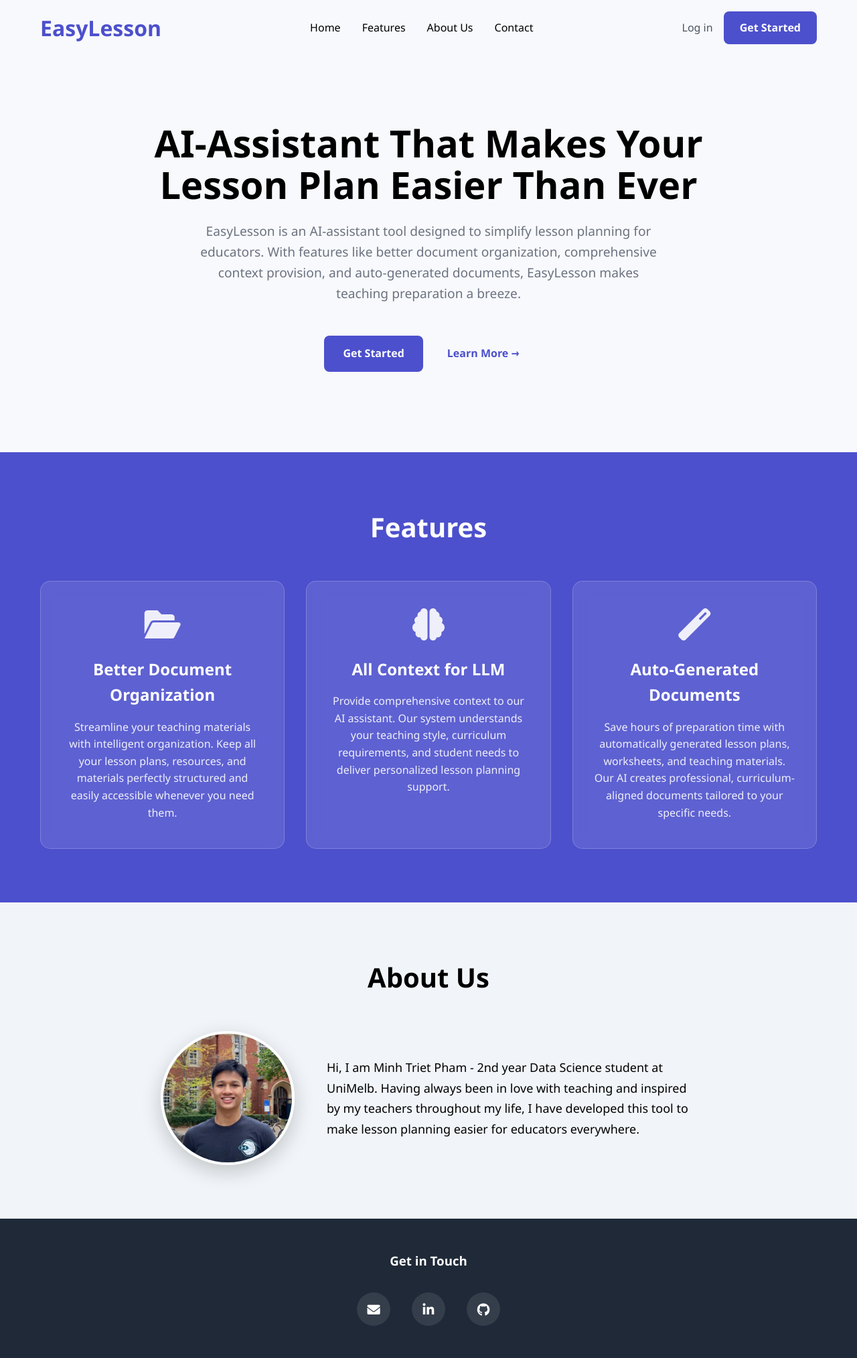
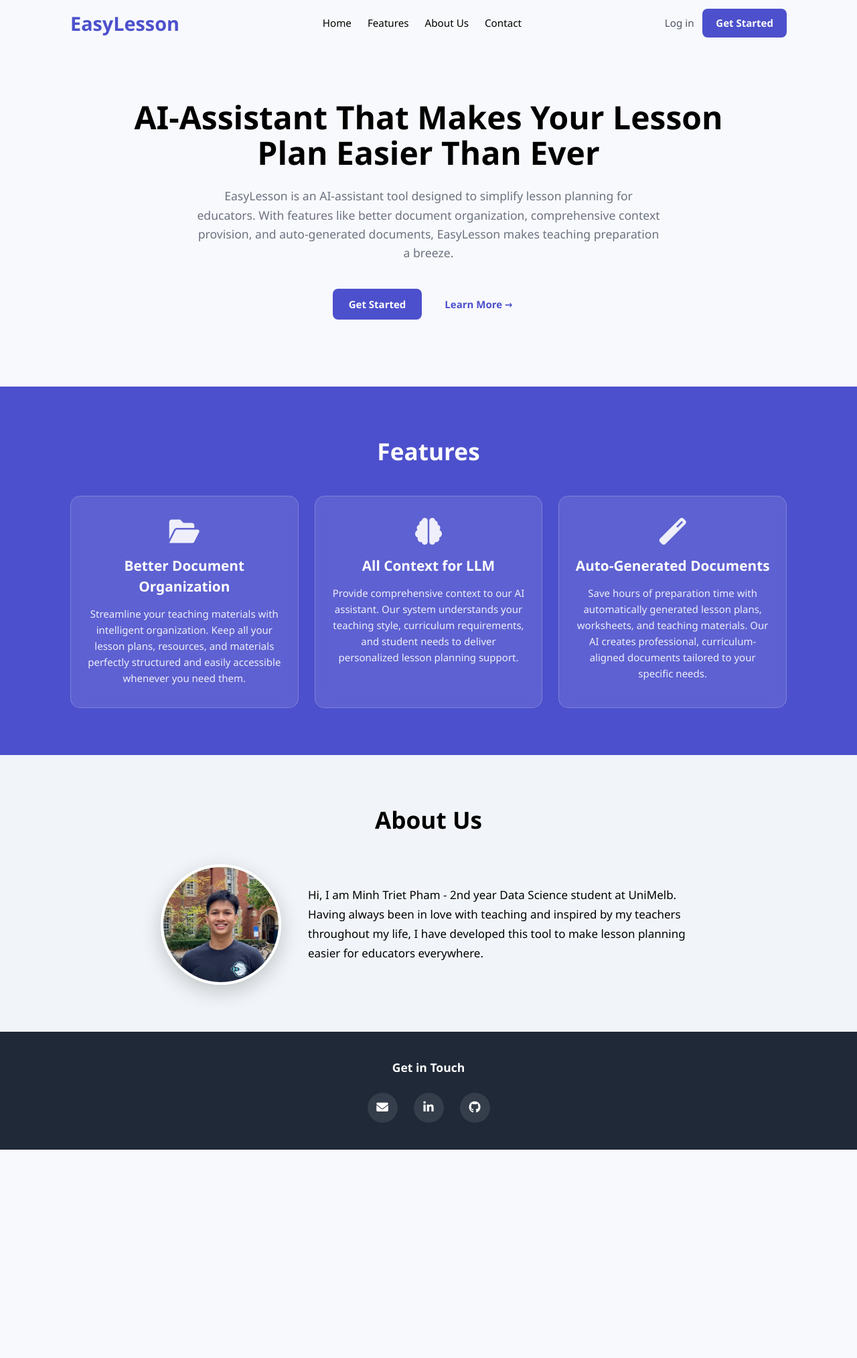
Before and after one commit to minhtrietcancode/easylessonplan, a Python web app: template frontend/templates/index.html in a window 1280 px wide. Shown: the whole page at 67% size. After the commit the page ends 1716 px from the top, so only its background shows below. Run offline with Jinja, Linux system fonts and the light colour scheme; the template is opened without the code that fills it, so the values that code supplies are empty.

Commit message:
adjust layout -> make everything smaller

```diff
--- a/frontend/static/index.css
+++ b/frontend/static/index.css
@@ -6,16 +6,17 @@
 
 body {
     font-family: 'Segoe UI', Tahoma, Geneva, Verdana, sans-serif;
-    line-height: 1.6;
+    line-height: 1.5;
     color: #000000;
     background: #f8f9fc;
     min-height: 100vh;
+    font-size: 15px; /* Added for overall text size adjustment */
 }
 
 .container {
-    max-width: 1200px;
+    max-width: 1100px; /* Reduced max-width for a more compact layout */
     margin: 0 auto;
-    padding: 0 20px;
+    padding: 0 15px; /* Adjusted padding */
 }
 
 /* Header */
@@ -32,18 +33,18 @@ header {
     display: flex;
     justify-content: space-between;
     align-items: center;
-    padding: 1rem 0;
+    padding: 0.8rem 0; /* Reduced padding */
 }
 
 .nav-section {
     display: flex;
     align-items: center;
-    gap: 3rem;
+    gap: 1.5rem; /* Reduced gap between links */
 }
 
 .nav-links {
     display: flex;
-    gap: 2rem;
+    gap: 1.5rem; /* Reduced gap between links */
     list-style: none;
 }
 
@@ -52,6 +53,7 @@ header {
     text-decoration: none;
     font-weight: 500;
     transition: color 0.3s ease;
+    font-size: 0.95rem; /* Slightly reduced font size */
 }
 
 .nav-links a:hover {
@@ -61,7 +63,7 @@ header {
 .auth-section {
     display: flex;
     align-items: center;
-    gap: 1rem;
+    gap: 0.8rem; /* Reduced gap */
 }
 
 .login-link {
@@ -69,6 +71,7 @@ header {
     text-decoration: none;
     font-weight: 500;
     transition: color 0.3s ease;
+    font-size: 0.95rem; /* Slightly reduced font size */
 }
 
 .login-link:hover {
@@ -76,7 +79,7 @@ header {
 }
 
 .logo {
-    font-size: 2rem;
+    font-size: 1.8rem; /* Reduced logo size */
     font-weight: 700;
     color: #4C50CC;
     text-decoration: none;
@@ -91,10 +94,10 @@ header {
 .cta-button {
     background: #4C50CC;
     color: white;
-    padding: 12px 24px;
+    padding: 10px 20px; /* Reduced padding */
     border: none;
     border-radius: 8px;
-    font-size: 16px;
+    font-size: 15px; /* Slightly reduced font size */
     font-weight: 600;
     cursor: pointer;
     text-decoration: none;
@@ -112,12 +115,12 @@ header {
 /* Hero Section */
 .hero {
     text-align: center;
-    padding: 100px 0 120px 0;
+    padding: 80px 0 100px 0; /* Reduced padding */
     background: #f8f9fc;
 }
 
 .hero h1 {
-    font-size: 3.5rem;
+    font-size: 3rem; /* Reduced font size */
     font-weight: 600; /* Made thinner */
     margin-bottom: 1.5rem;
     color: #000000;
@@ -129,9 +132,9 @@ header {
 }
 
 .hero-description {
-    font-size: 1.2rem;
+    font-size: 1.1rem; /* Reduced font size */
     color: #6b7280;
-    margin-bottom: 3rem;
+    margin-bottom: 2.5rem; /* Reduced margin */
     line-height: 1.6;
     max-width: 700px;
     margin-left: auto;
@@ -149,10 +152,10 @@ header {
 .primary-button {
     background: #4C50CC;
     color: white;
-    padding: 14px 28px;
+    padding: 12px 24px; /* Reduced padding */
     border: none;
     border-radius: 8px;
-    font-size: 16px;
+    font-size: 15px; /* Reduced font size */
     font-weight: 600;
     cursor: pointer;
     text-decoration: none;
@@ -168,8 +171,8 @@ header {
     color: #4C50CC;
     text-decoration: none;
     font-weight: 600;
-    font-size: 16px;
-    padding: 14px 20px;
+    font-size: 15px; /* Reduced font size */
+    padding: 12px 18px; /* Reduced padding */
     transition: all 0.3s ease;
 }
 
@@ -179,7 +182,7 @@ header {
 
 /* Features Section */
 .features {
-    padding: 80px 0;
+    padding: 70px 0; /* Reduced padding */
     background: #4C50CC;
     color: white;
 }
@@ -190,21 +193,21 @@ header {
 
 .section-title {
     text-align: center;
-    font-size: 2.5rem;
+    font-size: 2.2rem; /* Reduced font size */
     font-weight: 700;
-    margin-bottom: 3rem;
+    margin-bottom: 2.5rem; /* Reduced margin */
     color: #000000;
 }
 
 .features-grid {
     display: grid;
     grid-template-columns: repeat(auto-fit, minmax(300px, 1fr));
-    gap: 2rem;
-    margin-top: 3rem;
+    gap: 1.5rem; /* Reduced gap */
+    margin-top: 2.5rem; /* Reduced margin */
 }
 
 .feature-card {
-    padding: 2.5rem 2rem;
+    padding: 2rem 1.5rem; /* Reduced padding */
     text-align: center;
     transition: all 0.3s ease;
     background: rgba(255, 255, 255, 0.1);
@@ -219,21 +222,21 @@ header {
 }
 
 .feature-icon {
-    font-size: 3rem;
+    font-size: 2.5rem; /* Reduced icon size */
     color: rgba(255, 255, 255, 0.9);
-    margin-bottom: 1.5rem;
+    margin-bottom: 1rem; /* Reduced margin */
     display: block;
 }
 
 .feature-card h3 {
-    font-size: 1.5rem;
+    font-size: 1.3rem; /* Reduced font size */
     font-weight: 600;
-    margin-bottom: 1rem;
+    margin-bottom: 0.8rem; /* Reduced margin */
     color: white;
 }
 
 .feature-card p {
-    font-size: 16px;
+    font-size: 15px; /* Reduced font size */
     color: rgba(255, 255, 255, 0.9);
     line-height: 1.6;
 }
@@ -241,21 +244,21 @@ header {
 /* About Section */
 .about {
     background: #f1f5f9;
-    padding: 80px 0;
+    padding: 70px 0; /* Reduced padding */
 }
 
 .about-content {
     display: grid;
-    grid-template-columns: 200px 1fr;
-    gap: 3rem;
+    grid-template-columns: 180px 1fr; /* Reduced avatar column size */
+    gap: 2.5rem; /* Reduced gap */
     align-items: center;
     max-width: 800px;
     margin: 0 auto;
 }
 
 .avatar {
-    width: 200px;
-    height: 200px;
+    width: 180px; /* Reduced avatar size */
+    height: 180px; /* Reduced avatar size */
     border-radius: 50%;
     object-fit: cover;
     box-shadow: 0 10px 30px rgba(0, 0, 0, 0.2);
@@ -263,8 +266,8 @@ header {
 }
 
 .avatar-placeholder {
-    width: 200px;
-    height: 200px;
+    width: 180px; /* Reduced avatar size */
+    height: 180px; /* Reduced avatar size */
     border-radius: 50%;
     background: #4C50CC;
     display: flex;
@@ -277,7 +280,7 @@ header {
 }
 
 .about-text {
-    font-size: 18px;
+    font-size: 17px; /* Reduced font size */
     line-height: 1.7;
     color: #000000;
 }
@@ -286,27 +289,27 @@ header {
 footer {
     background: #1f2937;
     color: white;
-    padding: 3rem 0;
+    padding: 2.5rem 0; /* Reduced padding */
     text-align: center;
 }
 
 .social-links {
     display: flex;
     justify-content: center;
-    gap: 2rem;
-    margin-top: 2rem;
+    gap: 1.5rem; /* Reduced gap */
+    margin-top: 1.5rem; /* Reduced margin */
 }
 
 .social-icon {
     display: inline-flex;
     align-items: center;
     justify-content: center;
-    width: 50px;
-    height: 50px;
+    width: 45px; /* Reduced icon size */
+    height: 45px; /* Reduced icon size */
     background: rgba(255, 255, 255, 0.1);
     color: white;
     border-radius: 50%;
-    font-size: 1.2rem;
+    font-size: 1.1rem; /* Reduced icon font size */
     text-decoration: none;
     transition: all 0.3s ease;
     backdrop-filter: blur(10px);
```
